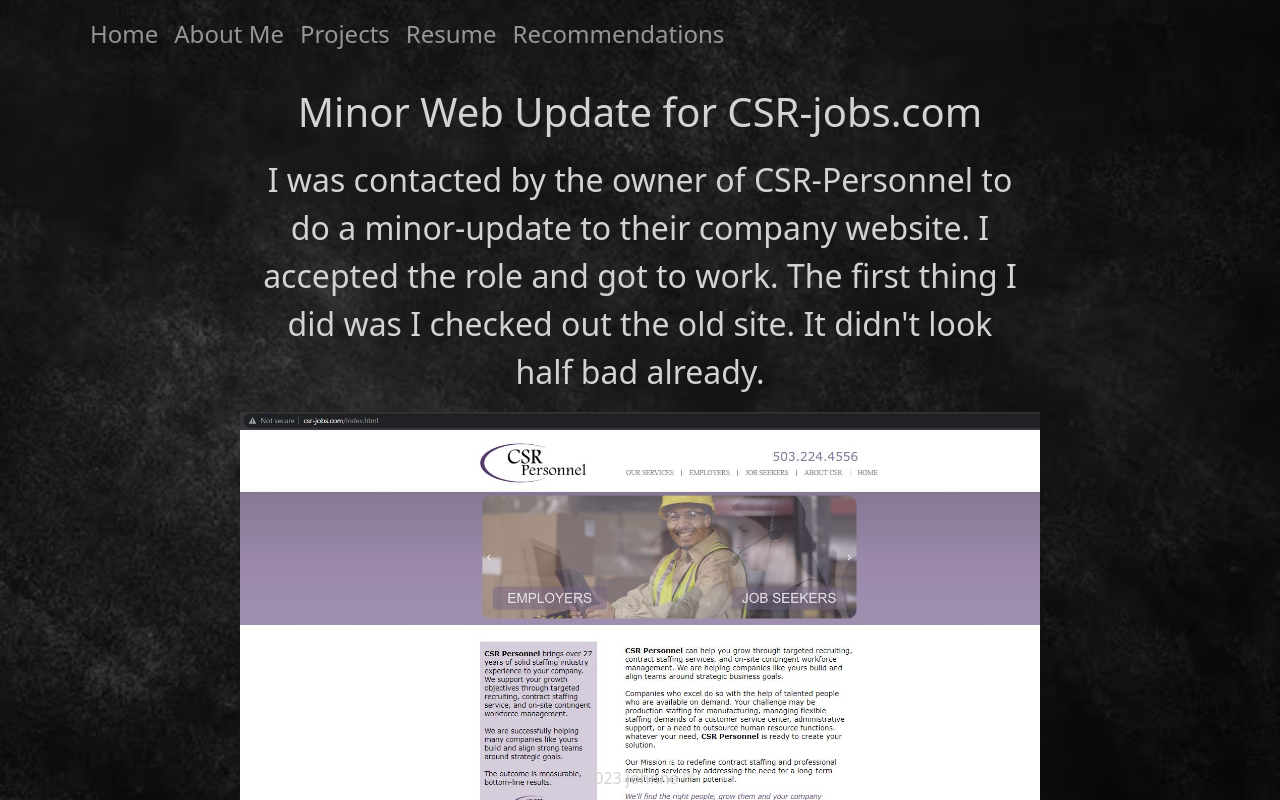
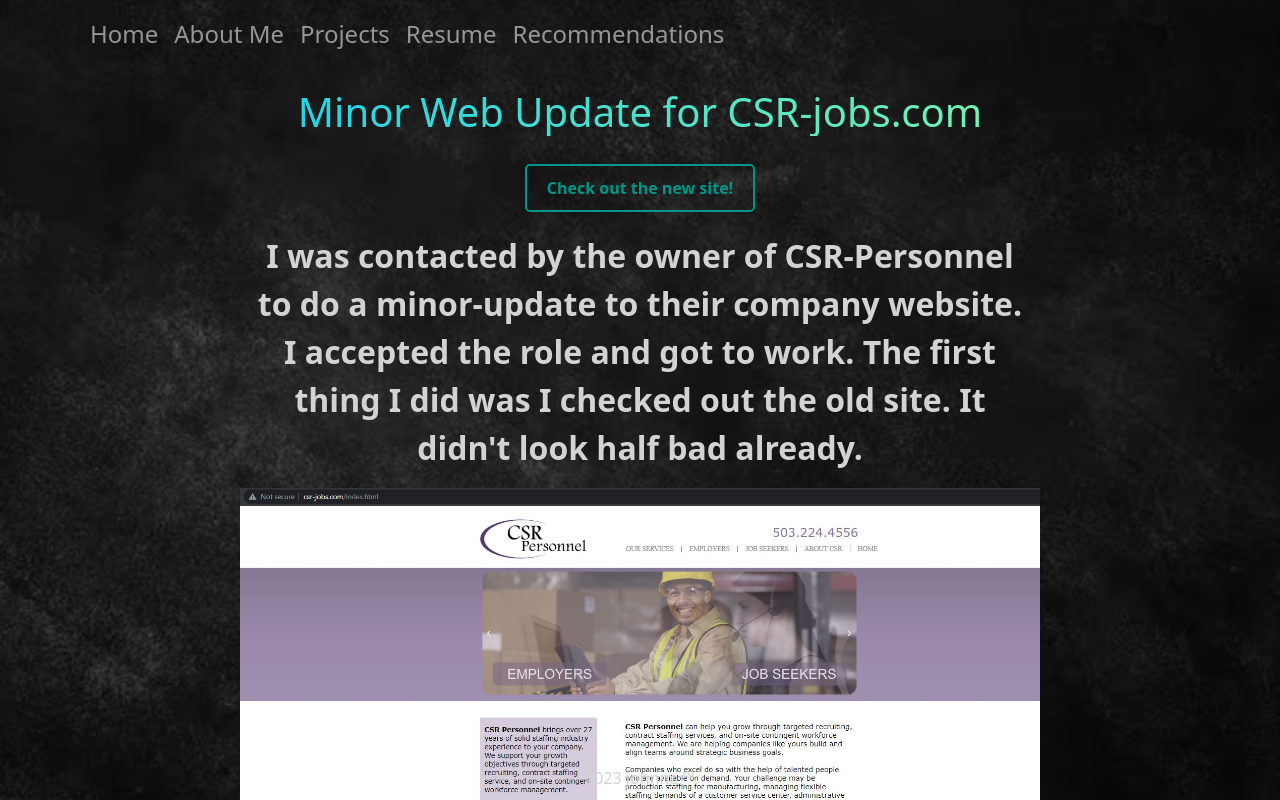
Before and after one commit to fjnelson/Portfolio-ace, a React (Create React App) app: page /csr-update in a window 1280 px wide. Shown: the top 800 px of the page. Built offline with nearby package versions, Linux system fonts and the light colour scheme.

Commit message:
updating projects

```diff
--- a/src/components/pages/CSR-update.js
+++ b/src/components/pages/CSR-update.js
@@ -14,7 +14,20 @@
   return (
     <div className="CSR-container">
       <div className="CSR-container-title">
-        <h1>Minor Web Update for CSR-jobs.com</h1>
+        <h1
+          style={{
+            backgroundImage: "linear-gradient(to right, #00C9FF , #92FE9D)",
+            WebkitBackgroundClip: "text",
+            WebkitTextFillColor: "transparent",
+          }}
+        >
+          Minor Web Update for CSR-jobs.com
+        </h1>
+      </div>
+      <div className="anchor-new-site">
+        <a href="#new-site-container" className="new-site-link">
+          Check out the new site!
+        </a>
       </div>
       <div>
         <p className="CSR-container-blog">
@@ -71,18 +84,22 @@
       <div className="old-jobseekers-container">
         <img src={oldJobseekers} alt="old jobseekers"></img>
       </div>
-      <p className="CSR-container-blog">
-        What it looks like today:
-      </p>
-      <div className="new-site-container">
+      <div className="CSR-container-title">
+        <h2>What the website looks like today:</h2>
+      </div>
+      <div id="new-site-container" className="new-site-container">
         <div>
-        <img src={newHome} alt="new home page"></img></div>
+          <img src={newHome} alt="new home page"></img>
+        </div>
         <div>
-        <img src={newServices} alt="new services page"></img></div>
+          <img src={newServices} alt="new services page"></img>
+        </div>
         <div>
-        <img src={newEmployers} alt="new employers page"></img></div>
+          <img src={newEmployers} alt="new employers page"></img>
+        </div>
         <div>
-        <img src={newSeekers} alt="new job seekers page"></img></div>
+          <img src={newSeekers} alt="new job seekers page"></img>
+        </div>
       </div>
     </div>
   );
--- a/src/components/pages/pages.css
+++ b/src/components/pages/pages.css
@@ -1,3 +1,7 @@
+html {
+  scroll-behavior: smooth;
+}
+
 .about-container {
   display: flex;
   flex-direction: column;
@@ -9,7 +13,8 @@
 
 .about-header,
 .testimonial-header,
-.CSR-container-title {
+.CSR-container-title,
+.CSR-container-blog {
   color: lightgray;
   font-size: 4rem;
   font-weight: bold;
@@ -217,6 +222,28 @@
   margin-bottom: 20px;
 }
 
+.anchor-new-site {
+  display: flex;
+  justify-content: center;
+}
+
+.new-site-link {
+  display: inline-block;
+  padding: 10px 20px;
+  border: 2px solid #009688;
+  border-radius: 5px;
+  color: #009688;
+  font-weight: bold;
+  text-decoration: none;
+  transition: all 0.5s ease-in-out;
+  margin-top: 20px;
+}
+
+.new-site-link:hover {
+  background-color: #009688;
+  color: #fff;
+}
+
 @media only screen and (max-width: 768px) {
   .about-header {
     font-size: 3rem;
```
